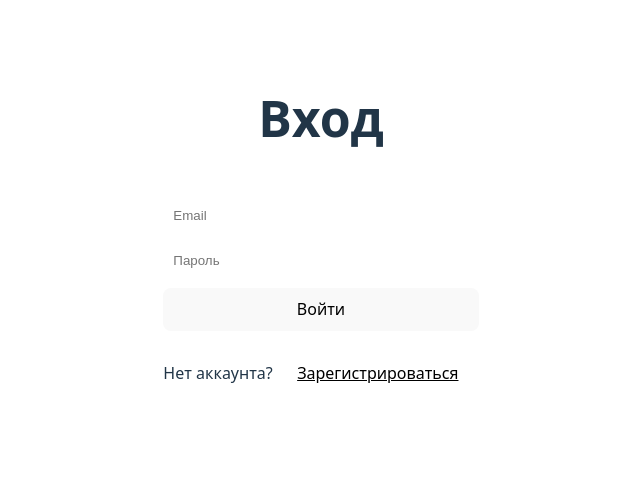
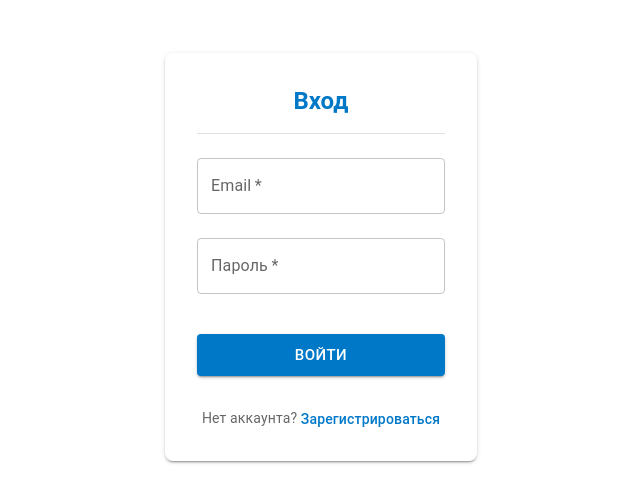
Before and after one commit to alex0ange1/AI-HR-analytics, a React (Vite) app in the folder frontend/react_app/: page /login in a window 1280 px wide. Shown: the part 175-678 px from the top of the page, without its empty margins (319-959 px from the left). Built offline with nearby package versions, Linux system fonts and the light colour scheme; the HTML template or start-up script is replaced by a standard one.

Commit message:
Сделано оформление страницы регистрации, кнопка "Запустить анализ" появляется только после загрузки файлов

```diff
--- a/frontend/react_app/src/components/FileUpload.jsx
+++ b/frontend/react_app/src/components/FileUpload.jsx
@@ -119,7 +119,6 @@ const FileUpload = () => {
                 variant="contained"
                 component="label"
                 color="primary"
-                sx={{ mr: 1 }}
               >
                 Выбрать файлы
                 <input
@@ -130,19 +129,11 @@ const FileUpload = () => {
                   onChange={handleFileChange}
                 />
               </Button>
-
-              <Button
-                variant="contained"
-                color="primary"
-                onClick={handleAnalyze}
-                disabled={files.length === 0}
-              >
-                Запустить анализ
-              </Button>
             </Box>
 
             {/* Список загруженных файлов */}
             {files.length > 0 && (
+              <>
               <Paper variant="outlined" sx={{ p: 1, mb: 2 }}>
                 <Typography variant="subtitle2" sx={{ mb: 1 }}>
                 Загруженные файлы ({files.length}):
@@ -165,6 +156,22 @@ const FileUpload = () => {
                   ))}
                 </List>
               </Paper>
+
+              {/* Кнопка анализа появляется только когда есть файлы*/}
+              <Box sx={{ display: 'flex', justifyContent: 'center', mt: 2}}>
+                <Button
+                variant="contained"
+                color="primary"
+                onClick={handleAnalyze}
+                cx={{
+                  px: 3,
+                  py: 1
+                }}
+                >
+                  Запустить анализ
+                </Button>
+              </Box>
+              </>
             )}
           </Box>
 
--- a/frontend/react_app/src/pages/Analyse.jsx
+++ b/frontend/react_app/src/pages/Analyse.jsx
@@ -1,6 +1,8 @@
 import { useNavigate } from 'react-router-dom';
 import { logout } from '../utilits/auth';
 import FileUpload from '../components/FileUpload'
+import { Box, Button } from '@mui/material';
+import LogoutIcon from '@mui/icons-material/Logout';
 
 const Analyse = () => {
   const navigate = useNavigate();
@@ -12,9 +14,27 @@ const Analyse = () => {
 
   return (
     <div>
-      {/* <h1>Главная страница</h1> */}
-      <FileUpload></FileUpload>
-      <button onClick={handleLogout}>Выйти из аккаунта</button>
+      <FileUpload />
+
+      <Box sx={{ display: 'flex', justifyContent: 'center', mt: 3, mb: 2 }}>
+        <Button
+          variant="contained"
+          color="primary"
+          onClick={handleLogout}
+          endIcon={<LogoutIcon />}
+          sx={{
+            borderRadius: '4px',
+            px: 3,
+            py: 1,
+            bgcolor: '#0078C8',
+            '&:hover': {
+              bgcolor: '#00396F',
+            }
+          }}
+        >
+          Выйти из аккаунта
+        </Button>
+      </Box>
     </div>
   );
 };
--- a/frontend/react_app/src/pages/Authorization.jsx
+++ b/frontend/react_app/src/pages/Authorization.jsx
@@ -2,6 +2,32 @@ import { useState } from 'react'
 import { useNavigate } from 'react-router-dom'
 import { login, register } from '../utilits/auth'  // импортируем login и register функции
 import styles from './Authorization.module.css';
+import { createTheme, ThemeProvider } from '@mui/material/styles';
+import {
+    Container,
+  Paper,
+  Typography,
+  TextField,
+  Button,
+  Box,
+  Divider,
+  Link
+  } from '@mui/material';
+
+const Theme = createTheme({
+  palette: {
+    primary: {
+      main: '#0078C8', // основной синий
+    },
+    secondary: {
+      main: '#00396F', // темно-синий
+    },
+    background: {
+      default: '#F6F8FB',
+    },
+  },
+});
+
 
 const Authorization = () => {
     const [mode, setMode] = useState('login') // 'login' | 'register'
@@ -35,35 +61,81 @@ const Authorization = () => {
     }
 
     return (
-        <div className={styles.wrapper}>
-            <h2>{mode === 'login' ? 'Вход' : 'Регистрация'}</h2>
-            <form onSubmit={handleSubmit}>
-                <input
+    <ThemeProvider theme={Theme}>
+      <Container maxWidth="sm" sx={{ py: 3, height: '100vh', display: 'flex', alignItems: 'center' }}>
+        <Paper elevation={2} sx={{ p: 4, borderRadius: '8px', width: '100%' }}>
+          <Typography
+            variant="h5"
+            sx={{
+              mb: 2,
+              color: 'primary.main',
+              fontWeight: 'bold',
+              textAlign: 'center'
+            }}
+          >
+            {mode === 'login' ? 'Вход' : 'Регистрация'}
+          </Typography>
+          <Divider sx={{ mb: 3 }} />
+
+          <Box component="form" onSubmit={handleSubmit} sx={{ display: 'flex', flexDirection: 'column', gap: 2 }}>
+            <TextField
               name="email"
               type="email"
               value={form.email}
               onChange={handleChange}
-                    placeholder="Email"
+              label="Email"
+              variant="outlined"
+              fullWidth
               required
+              sx={{ mb: 1 }}
             />
-                <input
+            <TextField
               name="password"
               type="password"
               value={form.password}
               onChange={handleChange}
-                    placeholder="Пароль"
+              label="Пароль"
+              variant="outlined"
+              fullWidth
               required
+              sx={{ mb: 3 }}
             />
-                <button type="submit">{mode === 'login' ? 'Войти' : 'Зарегистрироваться'}</button>
-            </form>
-            <p className={styles.text_not_acc}>
+            <Button
+              type="submit"
+              variant="contained"
+              color="primary"
+              fullWidth
+              size="large"
+              sx={{ mb: 2 }}
+            >
+              {mode === 'login' ? 'Войти' : 'Зарегистрироваться'}
+            </Button>
+          </Box>
+
+          <Box sx={{ textAlign: 'center', mt: 2 }}>
+            <Typography variant="body2" color="text.secondary">
               {mode === 'login' ? 'Нет аккаунта?' : 'Уже есть аккаунт?'}{' '}
-                <button className={styles.btn_not_acc} type="button" onClick={toggleMode}>
+              <Link
+                component="button"
+                variant="body2"
+                onClick={toggleMode}
+                sx={{
+                  textDecoration: 'none',
+                  fontWeight: 'medium',
+                  cursor: 'pointer',
+                  border: 'none',
+                  background: 'none',
+                  color: 'primary.main'
+                }}
+              >
                 {mode === 'login' ? 'Зарегистрироваться' : 'Войти'}
-                </button>
-            </p>
-        </div>
-    )
-}
+              </Link>
+            </Typography>
+          </Box>
+        </Paper>
+      </Container>
+    </ThemeProvider>
+  );
+};
 
 export default Authorization
```
Lines whose indentation alone changed are shown as unchanged.
